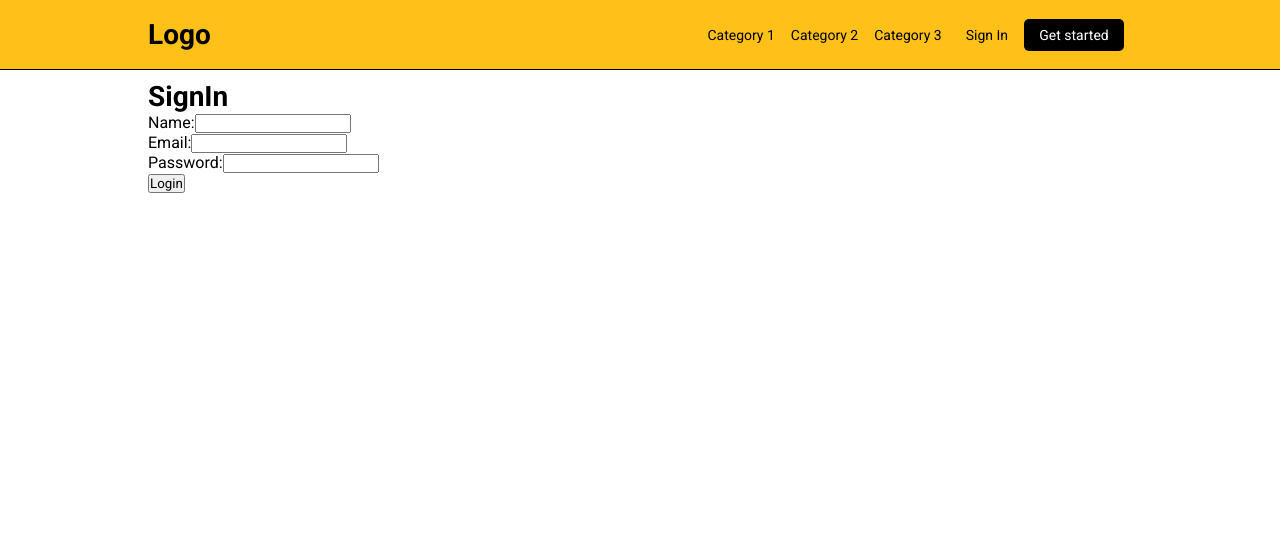
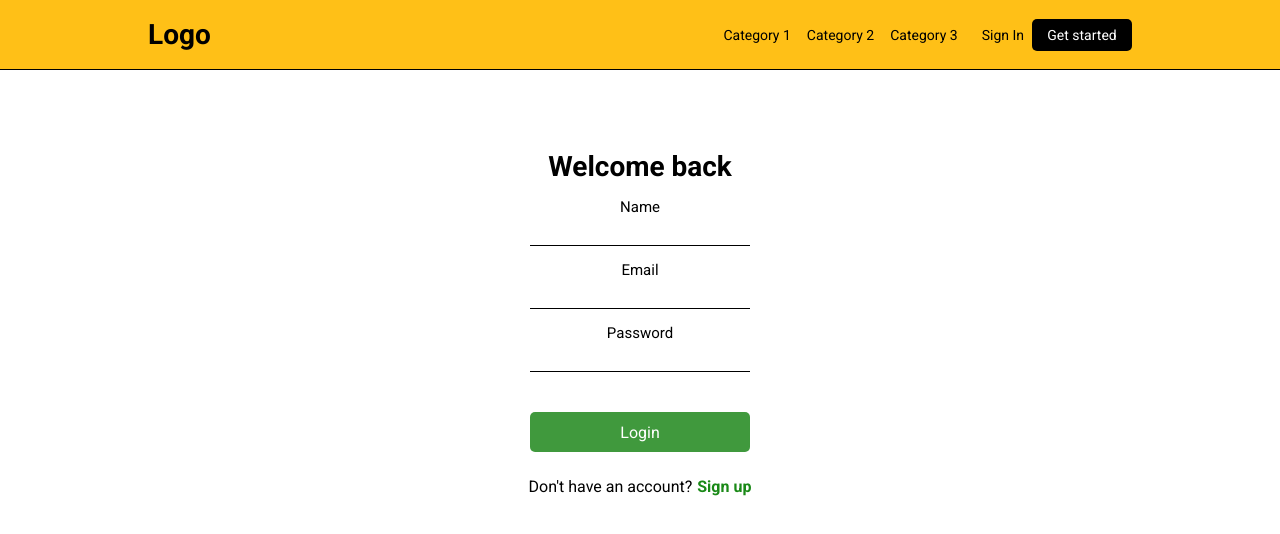
Before and after one commit to Marcinwrzs/Blog, a React (Create React App) app: page /SignIn in a window 1280 px wide. Shown: the top 534 px of the page. Built offline with nearby package versions, Linux system fonts and the light colour scheme.

Commit message:
updated styles

```diff
--- a/src/header/singUp/SignUp.styled.tsx
+++ b/src/header/singUp/SignUp.styled.tsx
@@ -1,6 +1,7 @@
 import styled from "styled-components";
+import { NavLink } from "react-router-dom";
 
-export const Button = styled.div`
+export const Link = styled(NavLink)`
   background-color: black;
   color: white;
   padding: 8px 8px;
--- a/src/header/singUp/SignUp.tsx
+++ b/src/header/singUp/SignUp.tsx
@@ -1,12 +1,11 @@
 import { Paths } from "components/pages/Pages";
 import * as Styled from "./SignUp.styled";
-import { NavLink } from "react-router-dom";
 
 const SignUp: React.FC = () => {
   return (
-    <NavLink to={Paths.SignUp}>
-      <Styled.Button>Get started</Styled.Button>
-    </NavLink>
+    <Styled.Link to={Paths.SignUp}>
+      <p>Get started</p>
+    </Styled.Link>
   );
 };
 
--- a/src/index.css
+++ b/src/index.css
@@ -6,3 +6,10 @@
   text-decoration: none;
   font-family: 'Roboto', sans-serif;
 }
+input:-webkit-autofill,
+input:-webkit-autofill:hover,
+input:-webkit-autofill:focus,
+input:-webkit-autofill:active{
+    -webkit-background-clip: text;
+    -webkit-text-fill-background-color: #ffffff;
+}
--- a/src/pages/SignIn/SignIn.styled.tsx
+++ b/src/pages/SignIn/SignIn.styled.tsx
@@ -1 +1,61 @@
+import { NavLink } from "react-router-dom";
 import styled from "styled-components";
+
+export const Wrapper = styled.div`
+  display: flex;
+  align-items: center;
+  justify-content: center;
+  flex-direction: column;
+  margin-top: 80px;
+
+  h1 {
+    margin-bottom: 10px;
+  }
+`;
+
+export const Input = styled.label`
+  display: flex;
+  flex-direction: column;
+  align-items: center;
+  margin: 5px 0;
+  width: 220px;
+  font-size: 15px;
+
+  p {
+    padding-top: 10px;
+    color: red;
+  }
+`;
+
+export const TextInput = styled.input`
+  outline: none;
+  border: none;
+  border-bottom: 1px solid black;
+  width: 100%;
+  margin-top: 10px;
+  font-size: 16px;
+`;
+
+export const Button = styled.button`
+  margin: 25px auto;
+  width: 100%;
+  height: 40px;
+  font-size: 16px;
+  cursor: pointer;
+  outline: none;
+  border: none;
+  color: white;
+  background: none;
+  background-color: rgba(17, 128, 13, 0.8);
+  border-radius: 5px;
+
+  &:hover {
+    background-color: rgba(17, 128, 13, 0.9);
+  }
+`;
+
+export const Link = styled(NavLink)`
+  color: #1a8917;
+  font-weight: 600;
+  padding-left: 5px;
+`;
--- a/src/pages/SignIn/SignIn.tsx
+++ b/src/pages/SignIn/SignIn.tsx
@@ -1,6 +1,8 @@
 import React from "react";
 import { useForm } from "react-hook-form";
 import { emailRegex } from "common/emailRegex";
+import * as Styled from "./SignIn.styled";
+import { Paths } from "components/pages/Pages";
 
 type SignInTypes = {
   name: string;
@@ -20,23 +22,27 @@ const SignIn: React.FC = () => {
   };
 
   return (
-    <div>
-      <h1>SignIn</h1>
+    <Styled.Wrapper>
+      <h1>Welcome back</h1>
 
       <form onSubmit={handleSubmit(onSubmit)} noValidate>
-        <label>
-          Name:
-          <input
+        <Styled.Input>
+          Name
+          <Styled.TextInput
             type="text"
             {...register("name", {
               required: "Name is required",
+              minLength: {
+                value: 6,
+                message: "Name must be at least 3 characters",
+              },
             })}
           />
           <p>{errors.name?.message}</p>
-        </label>
-        <label>
-          Email:
-          <input
+        </Styled.Input>
+        <Styled.Input>
+          Email
+          <Styled.TextInput
             type="email"
             {...register("email", {
               required: "This field cannot be empty",
@@ -47,10 +53,10 @@ const SignIn: React.FC = () => {
             })}
           />
           <p>{errors.email?.message}</p>
-        </label>
-        <label>
-          Password:
-          <input
+        </Styled.Input>
+        <Styled.Input>
+          Password
+          <Styled.TextInput
             type="password"
             {...register("password", {
               required: "Password is required",
@@ -61,10 +67,15 @@ const SignIn: React.FC = () => {
             })}
           />
           <p>{errors.password?.message}</p>
-        </label>
-        <button type="submit">Login</button>
+        </Styled.Input>
+        <Styled.Button type="submit">Login</Styled.Button>
       </form>
-    </div>
+
+      <div>
+        <span>Don't have an account?</span>
+        <Styled.Link to={Paths.SignUp}>Sign up</Styled.Link>
+      </div>
+    </Styled.Wrapper>
   );
 };
 
--- a/src/pages/singUp/SignUp.tsx
+++ b/src/pages/singUp/SignUp.tsx
@@ -49,8 +49,10 @@ const SignUp: React.FC = () => {
         <button type="submit">Submit</button>
       </form>
 
-      <p>Already have an account?</p>
-      <NavLink to={Paths.SignIn}>Sign In</NavLink>
+      <div>
+        <p>Already have an account?</p>
+        <NavLink to={Paths.SignIn}>Sign In</NavLink>
+      </div>
     </div>
   );
 };
```
